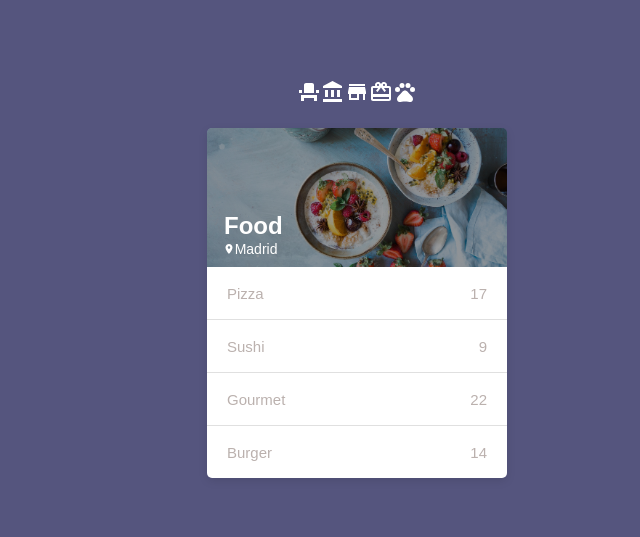
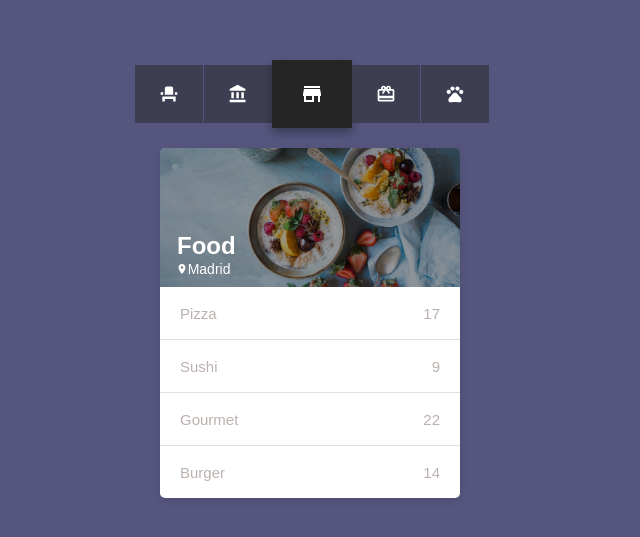
Before and after one commit to Hawa-codes/Loop2-step4, a plain HTML site: page index.html in a window 1280 px wide. Shown: the part 131-668 px from the top of the page, without its empty margins (283-923 px from the left). Drawn offline with Linux system fonts and the light colour scheme.

Commit message:
Loop2-step4

```diff
--- a/style.css
+++ b/style.css
@@ -20,6 +20,50 @@ body {
     align-items: center;
     justify-content: center;
     padding: 20px;
+    position: relative;
+    left: -45px;
+}
+
+.not-active {
+    background-color: #3d3e52;
+    width: 68px;
+    height: 58px;
+    display: flex;
+    align-items: center;
+    justify-content: center;
+    margin-right: 1px;
+    cursor: pointer;
+}
+
+.event-image, .finance-image, .gift-image, .pets-image {
+    color: #aaaabf;
+    width: 20px;
+    height: 20px;
+}
+
+.active {
+    background-color: #252525;
+    width: 80px;
+    height: 68px;
+    display: flex;
+    align-items: center;
+    justify-content: center;
+    box-shadow: 0 5px 9px rgba(0, 0, 0, 0.3);
+}
+
+.cafe-image {
+    color: #ffffff;
+    width: 24px;
+    height: 24px;
+}
+
+.not-active + .not-active {
+    margin-left: 0;
+    margin-right: 0;
+}
+
+.content:hover {
+    color: rgb(40, 36, 36);
 }
 
 .container {
```
Also changed, not shown: index.html (+1 -1 lines).
